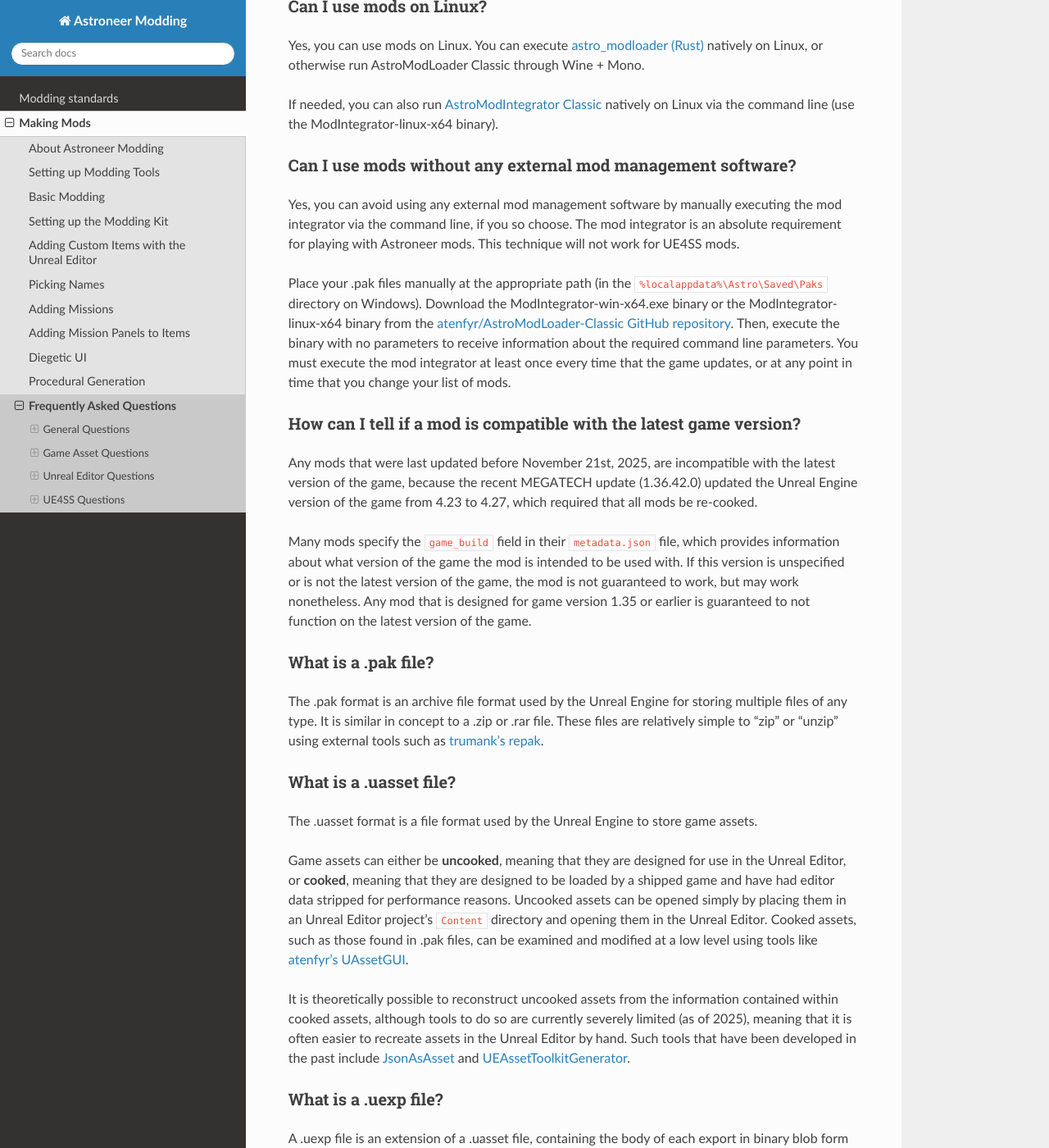
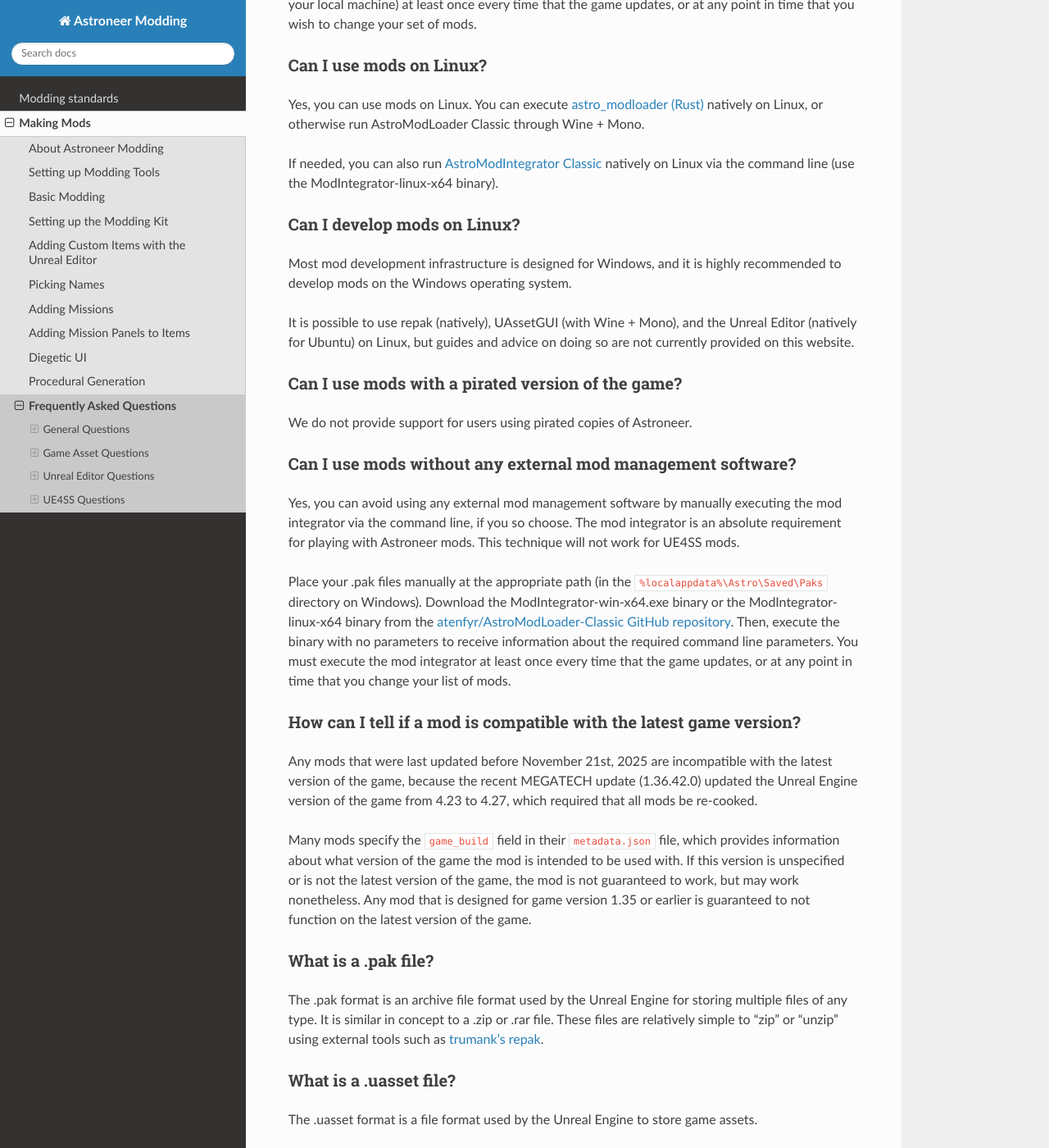
Before and after one commit to AstroTechies/astroneermodding, a Sphinx documentation site: the page built from docs/guides/faq.rst, in a window 1280 px wide and 1400 px high, scrolled down 3271 px. Shown: the whole window at 82% size. Built offline with Sphinx 7.4.7 and the Read the Docs theme 3.1.0, drawn with Linux system fonts in a browser that asks for light colours; some of the changed text lies outside the part shown.

Commit message:
a few touchups to faq

```diff
--- a/docs/guides/faq.rst
+++ b/docs/guides/faq.rst
@@ -55,6 +55,16 @@
 .. _`astro_modloader (Rust)`: https://github.com/AstroTechies/astro_modloader/releases/latest
 .. _`AstroModIntegrator Classic`: https://github.com/atenfyr/AstroModLoader-Classic/releases/latest
 
+Can I develop mods on Linux?
+^^^^^^^^^^^^^^^^^^^^^^^^^^^^^^^^^^^^^^^^^^^^^^^^^^^^^^^^^^^^^^^^^^^^^^^^^^^^^^^^^^^^^^
+Most mod development infrastructure is designed for Windows, and it is highly recommended to develop mods on the Windows operating system.
+
+It is possible to use repak (natively), UAssetGUI (with Wine + Mono), and the Unreal Editor (natively for Ubuntu) on Linux, but guides and advice on doing so are not currently provided on this website.
+
+Can I use mods with a pirated version of the game?
+^^^^^^^^^^^^^^^^^^^^^^^^^^^^^^^^^^^^^^^^^^^^^^^^^^^^^^^^^^^^^^^^^^^^^^^^^^^
+We do not provide support for users using pirated copies of Astroneer.
+
 Can I use mods without any external mod management software?
 ^^^^^^^^^^^^^^^^^^^^^^^^^^^^^^^^^^^^^^^^^^^^^^^^^^^^^^^^^^^^^^^^^^^^^^^^^^^^^^^^^^^^^^
 Yes, you can avoid using any external mod management software by manually executing the mod integrator via the command line, if you so choose. The mod integrator is an absolute requirement for playing with Astroneer mods. This technique will not work for UE4SS mods.
@@ -65,7 +75,7 @@
 
 How can I tell if a mod is compatible with the latest game version?
 ^^^^^^^^^^^^^^^^^^^^^^^^^^^^^^^^^^^^^^^^^^^^^^^^^^^^^^^^^^^^^^^^^^^^^^^^^^^^^^^^^^^^^^
-Any mods that were last updated before November 21st, 2025, are incompatible with the latest version of the game, because the recent MEGATECH update (1.36.42.0) updated the Unreal Engine version of the game from 4.23 to 4.27, which required that all mods be re-cooked.
+Any mods that were last updated before November 21st, 2025 are incompatible with the latest version of the game, because the recent MEGATECH update (1.36.42.0) updated the Unreal Engine version of the game from 4.23 to 4.27, which required that all mods be re-cooked.
 
 Many mods specify the ``game_build`` field in their ``metadata.json`` file, which provides information about what version of the game the mod is intended to be used with. If this version is unspecified or is not the latest version of the game, the mod is not guaranteed to work, but may work nonetheless. Any mod that is designed for game version 1.35 or earlier is guaranteed to not function on the latest version of the game.
 
@@ -289,6 +299,8 @@
 * ``/Game/U32_Expansion/Items/HackedCatalog/GW_VP001_Unhack_ItemList``: Delta Rootkit
 * ``/Game/U32_Expansion/Items/HackedCatalog/GW_VP002_Unhack_ItemList``: Zeta Rootkit
 
+You do not need to have the Glitchwalkers DLC purchased or installed to implement this feature or use mods that implement this feature.
+
 If your mod does nothing other than make a vanilla item "hacked" or "unhacked" in the Glitchwalkers DLC, then you don't need to include anything else in your .pak file other than the metadata.json file.
 
 Unreal Editor Questions
@@ -455,6 +467,10 @@
 .. _`monkeyman192's bnkEditor`: https://github.com/monkeyman192/bnkEditor
 .. _`atenfyr's wem2wav2wem.py script`: https://gist.github.com/atenfyr/26c91a534ff8d801501d3c5423160ad9
 
+Can I add custom cosmetics to the game?
+^^^^^^^^^^^^^^^^^^^^^^^^^^^^^^^^^^^^^^^^^^^^^^^^^^^^^^^^^^^^^^^^^^^^^^^^^^^
+We heavily discourage modders from attempting to add custom cosmetics to the game or otherwise tamper with the game's cosmetics systems. The ability to create or modify cosmetics would directly conflict with System Era's systems for paid cosmetics, which could pose a threat to the modding community as a whole.
+
 Where can I find some example mods?
 ^^^^^^^^^^^^^^^^^^^^^^^^^^^^^^^^^^^^^^^^^^^^^^^^^^^^^^^^^^^^^^^^^^^^^^^^^^^
 A variety of example mods are provided as part of the AstroTechies ModdingKit, in the ``Astro/Content/Mods`` directory. You are encouraged to refer to these examples while creating your own mods.
```
Also changed, not shown: other parts of docs/guides/faq.rst (+1 -1 lines).
